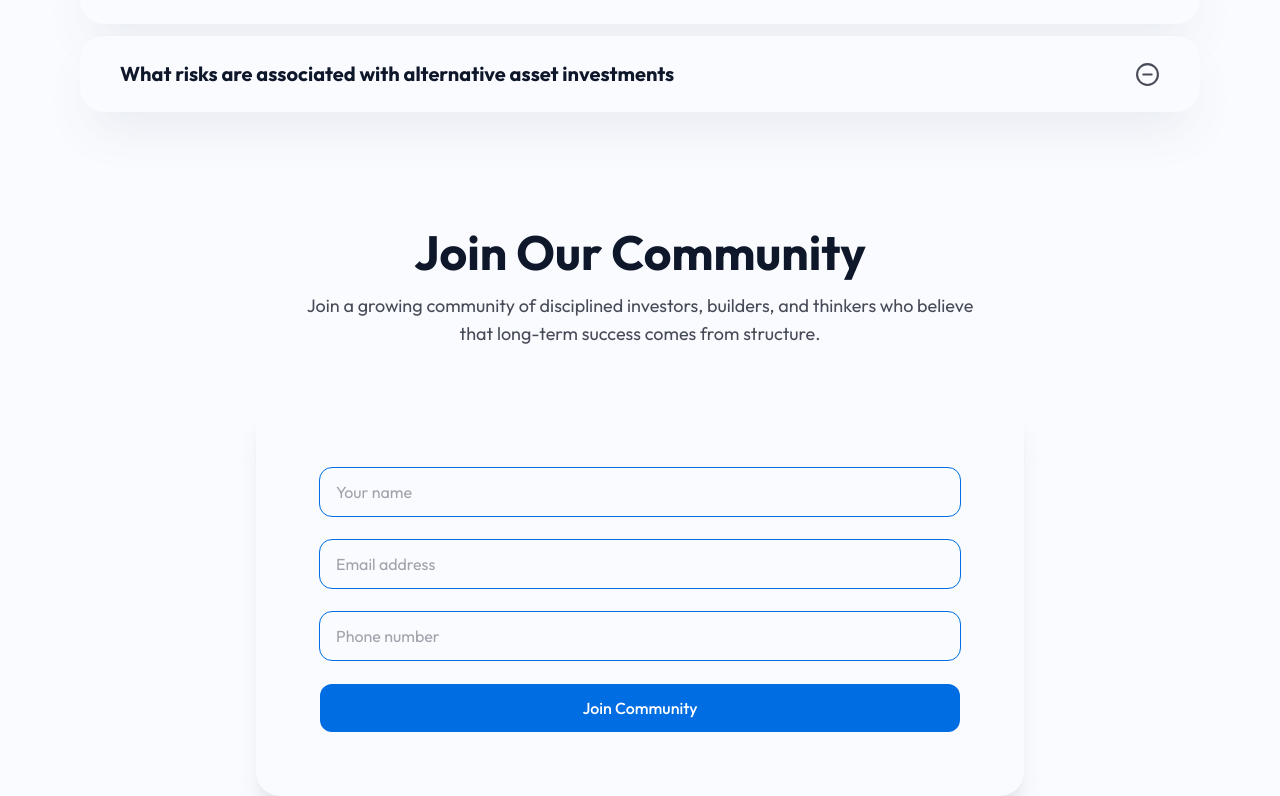
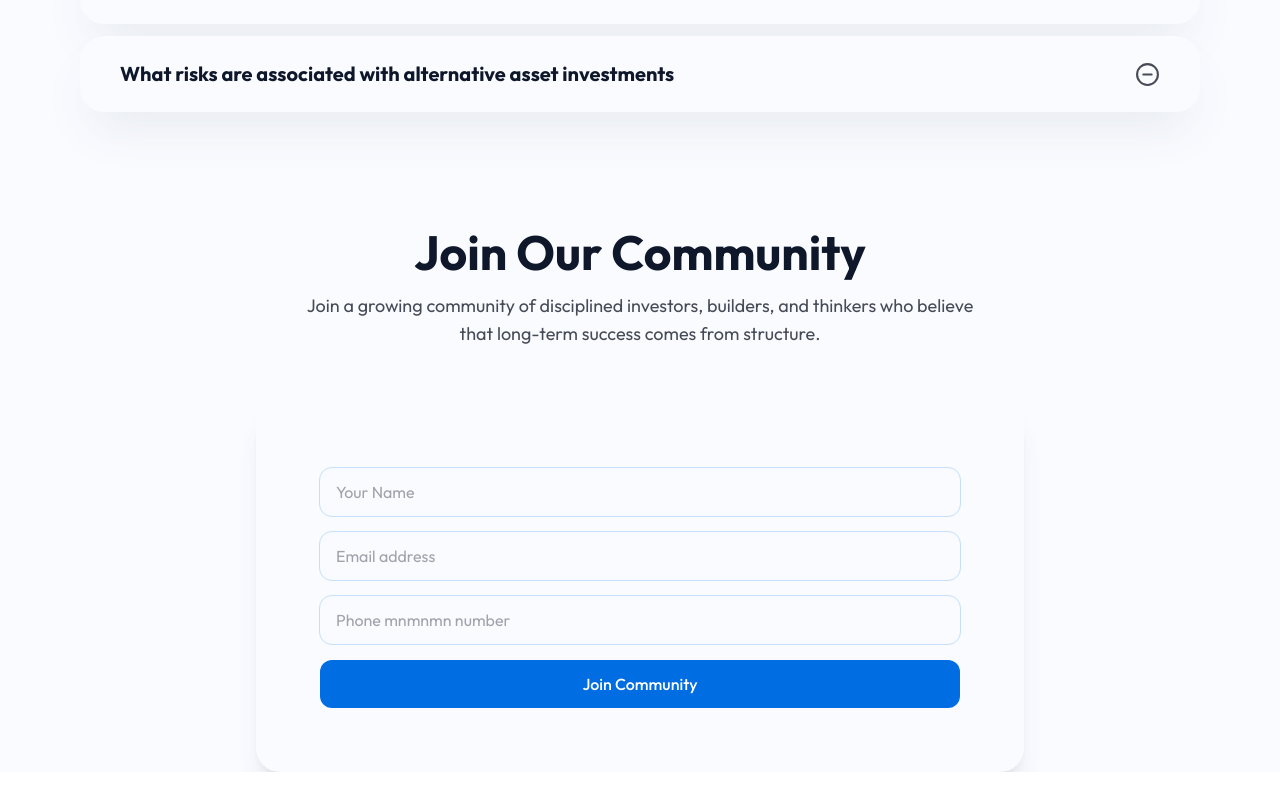
Before and after one commit to benchigozie/memestructures, a Next.js app: page / in a window 1280 px wide. Shown: the part 5740-6536 px from the top of the page. After the commit the page ends 6512 px from the top, so only its background shows below. Built offline with nearby package versions, Linux system fonts and the light colour scheme.

Commit message:
fix: change outline colour in join community component.

```diff
--- /dev/null
+++ b/src/app/(auth)/auth/page.tsx
@@ -0,0 +1,8 @@
+
+const page = () => {
+  return (
+    <div>page</div>
+  )
+}
+
+export default page
--- a/src/components/JoinCommunity.tsx
+++ b/src/components/JoinCommunity.tsx
@@ -75,13 +75,13 @@ function JoinCommunity() {
                                     </div>
                                 }
                                 {submitState === "form" &&
-                                    <div className="space-y-6">
+                                    <div className="space-y-4">
                                         <div>
                                             <Field
                                                 name="name"
-                                                placeholder="Your name"
+                                                placeholder="Your Name"
                                                 autoComplete="name"
-                                                className="w-full rounded-xl outline outline-my-blue focus:outline-my-deep-blue px-4 py-3"
+                                                className="w-full rounded-xl outline outline-my-blue/20 focus:outline-my-blue/50 px-4 py-3"
                                             />
                                             <ErrorMessage
                                                 name="name"
@@ -96,7 +96,7 @@ function JoinCommunity() {
                                                 type="email"
                                                 placeholder="Email address"
                                                 autoComplete="email"
-                                                className="w-full rounded-xl outline outline-my-blue focus:outline-my-deep-blue px-4 py-3"
+                                                className="w-full rounded-xl outline outline-my-blue/20 focus:outline-my-blue/50 px-4 py-3"
                                             />
                                             <ErrorMessage
                                                 name="email"
@@ -108,9 +108,9 @@ function JoinCommunity() {
                                         <div>
                                             <Field
                                                 name="phone"
-                                                placeholder="Phone number"
+                                                placeholder="Phone mnmnmn number"
                                                 autoComplete="tel"
-                                                className="w-full rounded-xl outline outline-my-blue focus:outline-my-deep-blue px-4 py-3"
+                                                className="w-full rounded-xl outline outline-my-blue/20 focus:outline-my-blue/50 px-4 py-3"
                                             />
                                             <ErrorMessage
                                                 name="phone"
```
